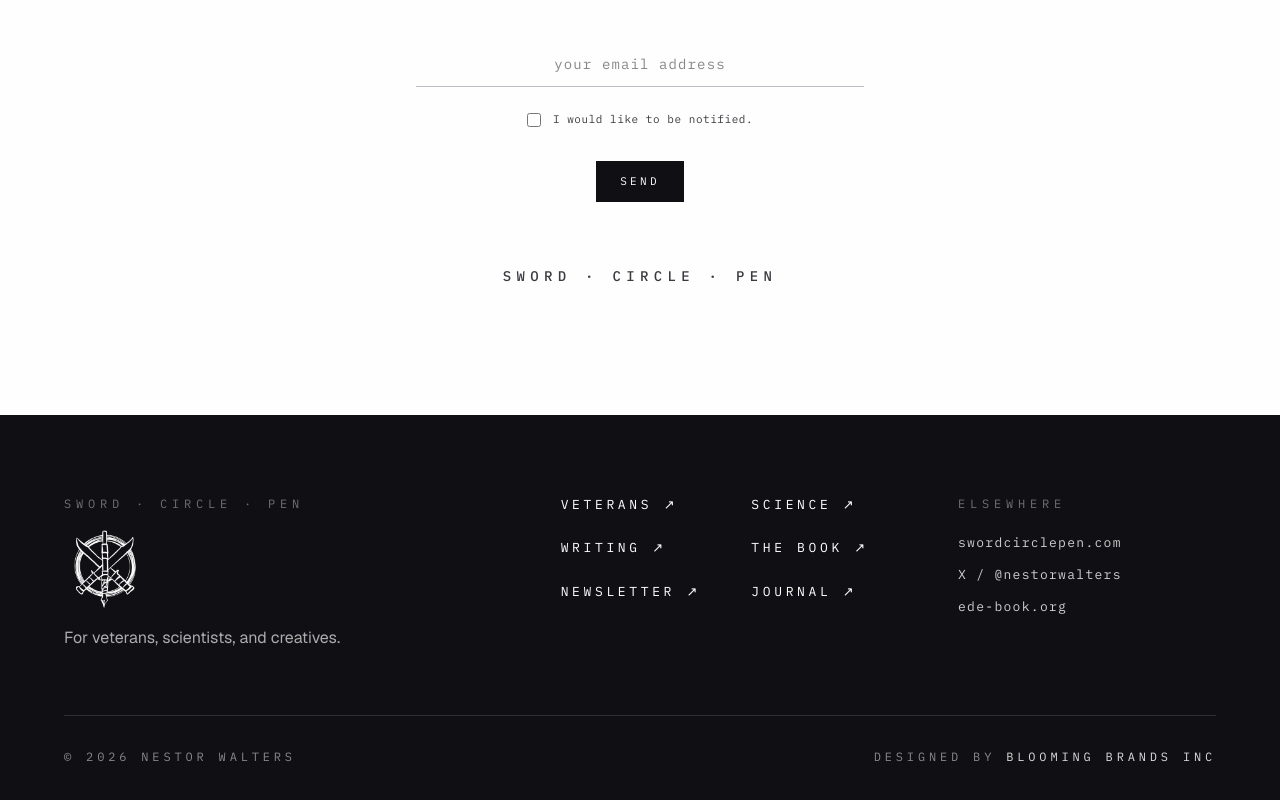
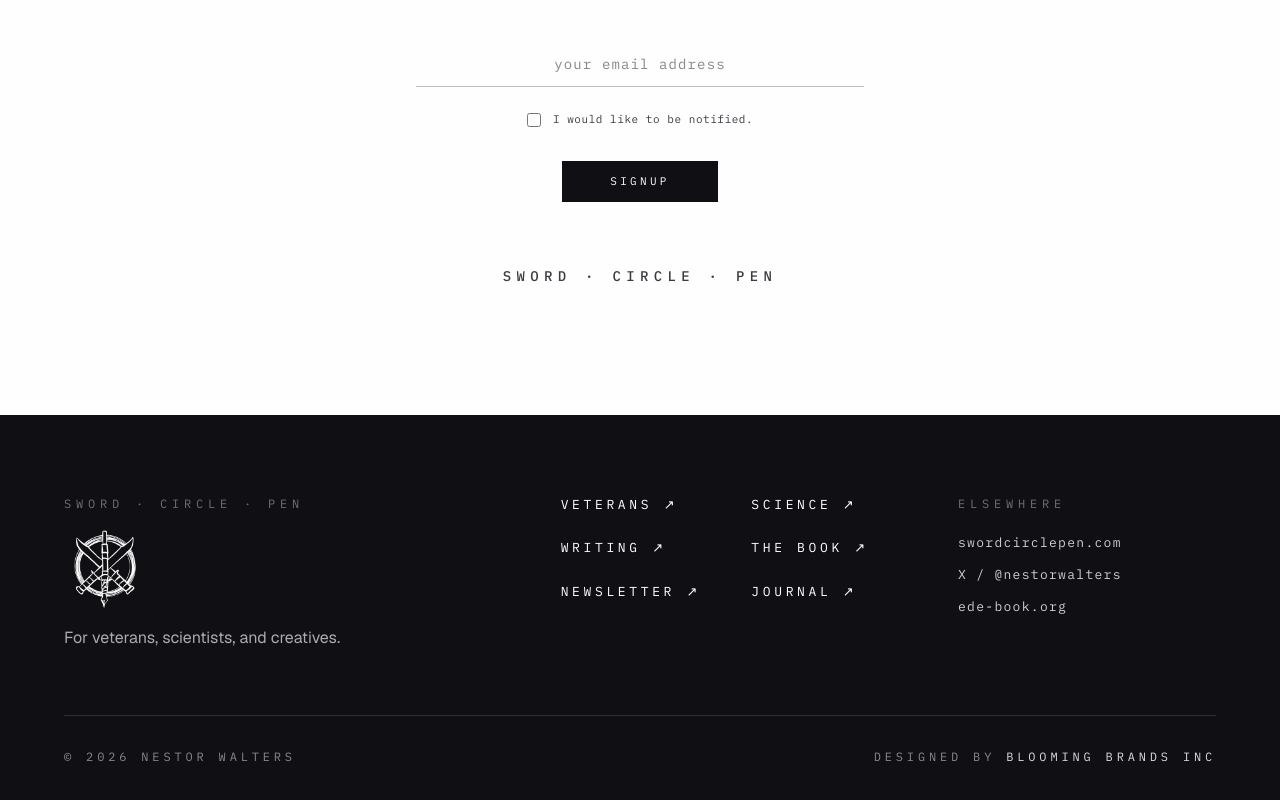
Before and after one commit to bloomingbrands/nestor-walters, a Next.js app: page /v5 in a window 1280 px wide. Shown: the part 4341-5141 px from the top of the page. Built offline with nearby package versions, Linux system fonts and the light colour scheme; a web font is replaced by a local one.

Commit message:
Newsletter: change button text to SIGNUP and widen button
Co-Authored-By: Claude Opus 4.7 <noreply@anthropic.com>

```diff
--- a/src/components/landing/v5/NewsletterV5.tsx
+++ b/src/components/landing/v5/NewsletterV5.tsx
@@ -97,7 +97,7 @@ export function NewsletterV5() {
           <button
             type="submit"
             disabled={submitted || !email || !agree}
-            className="mt-2 inline-flex items-center gap-3 px-6 py-3 text-[11px] uppercase transition-opacity hover:opacity-90 disabled:cursor-not-allowed"
+            className="mt-2 inline-flex items-center gap-3 px-12 py-3 text-[11px] uppercase transition-opacity hover:opacity-90 disabled:cursor-not-allowed"
             style={{
               fontFamily: MONO,
               letterSpacing: "0.3em",
@@ -105,7 +105,7 @@ export function NewsletterV5() {
               backgroundColor: VOID,
             }}
           >
-            {submitted ? "Received" : "Send"}
+            {submitted ? "Received" : "SIGNUP"}
           </button>
           <p aria-live="polite" className="sr-only">
             {submitted ? "You have been subscribed." : ""}
```
